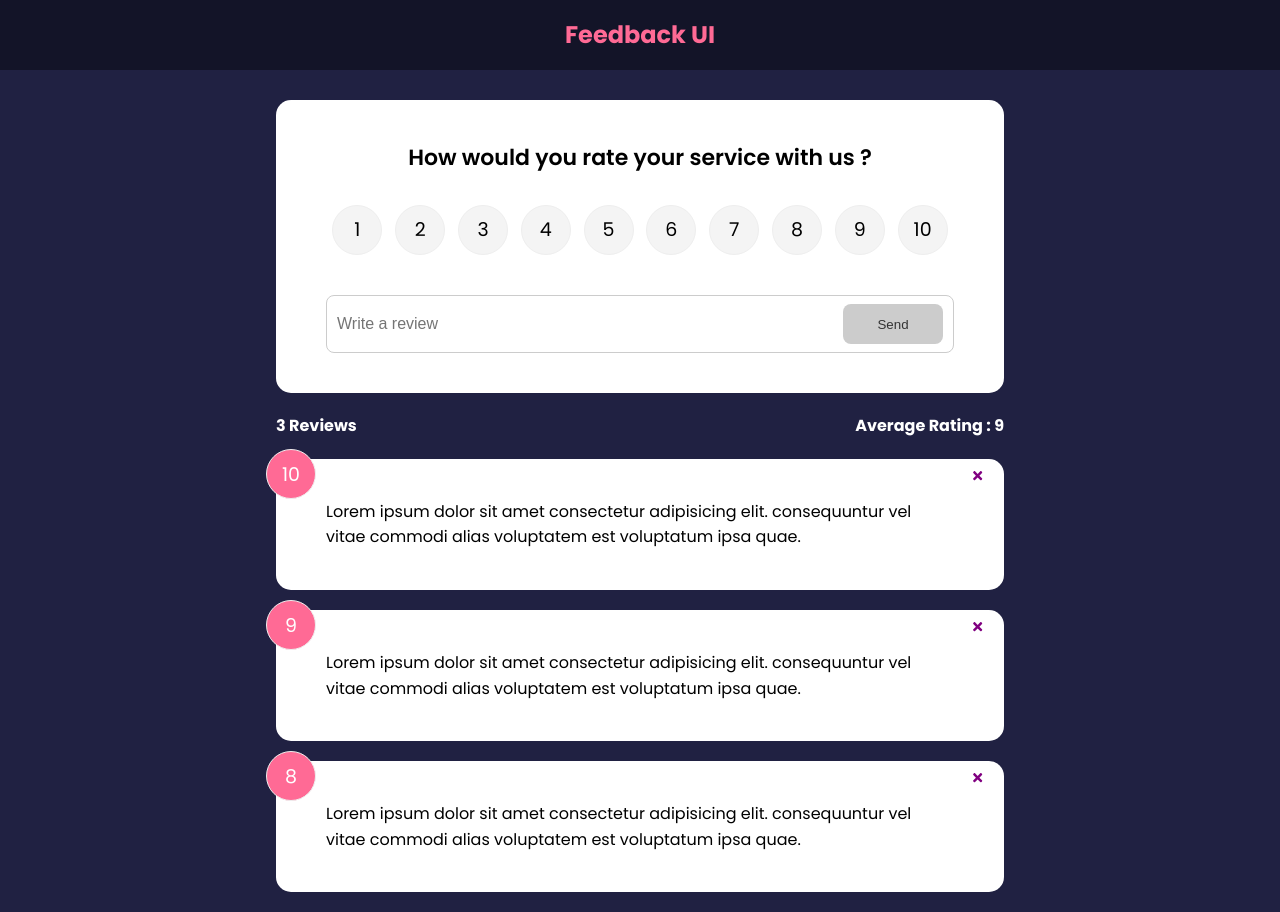
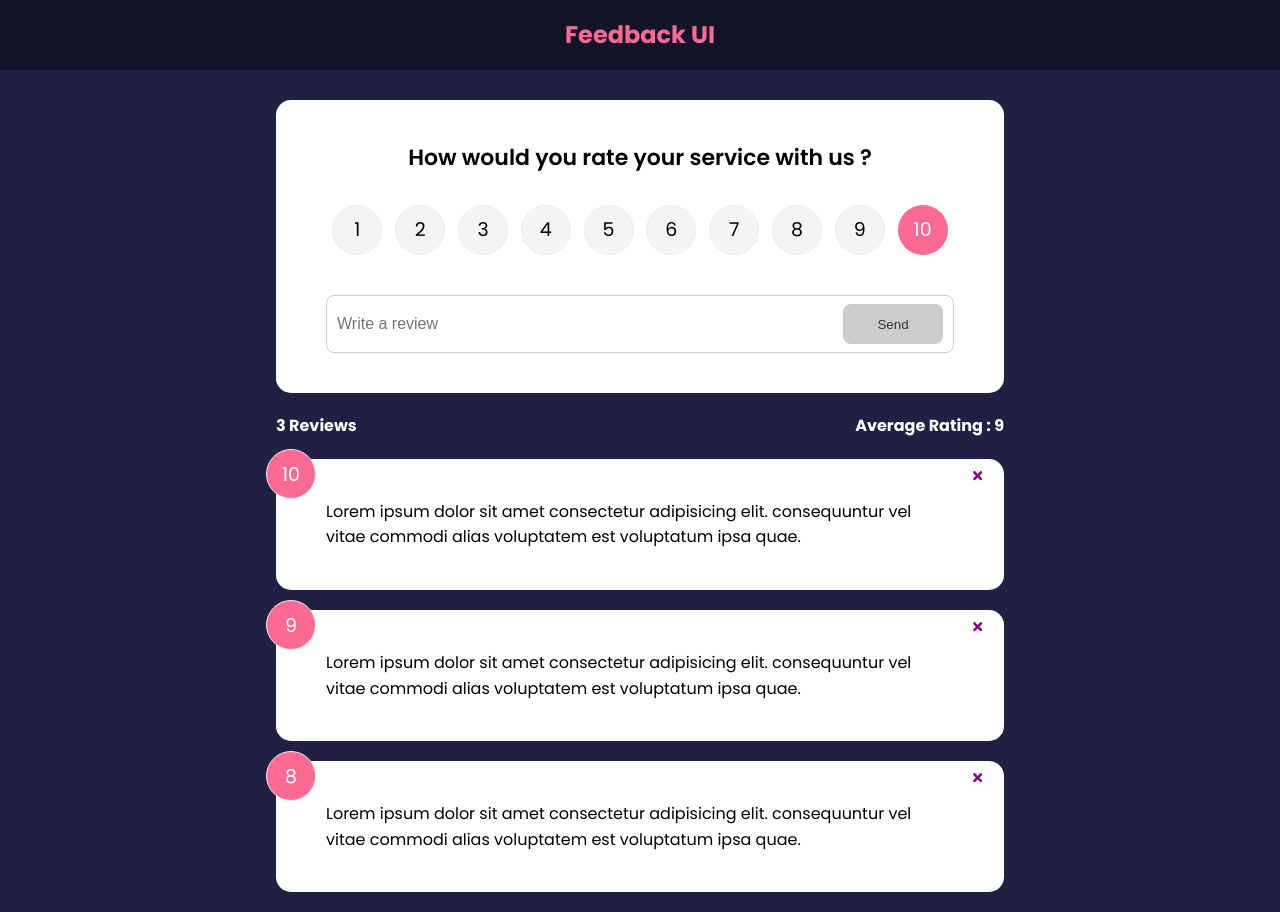
Before and after one commit to ssgng/Feedback-App, a React (Create React App) app: page / in a window 1280 px wide. Built offline with nearby package versions, Linux system fonts and the light colour scheme.

Commit message:
I had some problems with feedbackForm section and RatingSelect section. I couldnt take clients rating and use that. I solve the problem and now app runs perfectly

```diff
--- a/src/App.js
+++ b/src/App.js
@@ -1,3 +1,4 @@
+import { v4 as uuidv4 } from "uuid"
 import { useState } from "react"
 import Header from "./components/Header"
 import FeedbackList from "./components/FeedbackList"
@@ -8,7 +9,12 @@
 
 function App (){
 
-    const [feedback,setFeedback] = useState(FeedbackData) // state imizi FeedbackDatadan yolladiks
+    const [feedback,setFeedback] = useState(FeedbackData)
+
+    const addFeedback = (newFeedback) => {
+        newFeedback.id= uuidv4()
+        setFeedback([newFeedback, ...feedback])
+    }
 
     const deleteFeedback= (id) => {
         if(window.confirm('Are you sure ? ')){
@@ -23,10 +29,10 @@
         <>
             <Header />
             <div className='container'>
-                <FeedbackForm/>
+                <FeedbackForm handleAdd={addFeedback}/>
                 <FeedbackStats feedback={feedback} />
                 <FeedbackList feedback={feedback}
-                handleDelete={deleteFeedback}/> {/* useState blogunda adini feedback verdik ve burda erismek icin FeedbacListten bunu alabilmeliyiz. Bu yuzden buraya feedback={feedback} bunu yazdik.*/}
+                handleDelete={deleteFeedback}/>
             </div>
         </>
 
--- a/src/components/FeedbackForm.jsx
+++ b/src/components/FeedbackForm.jsx
@@ -3,7 +3,7 @@
 import Button from "./shared/Button"
 import RatingSelect from "./RatingSelect"
 
-function FeedbackForm() {
+function FeedbackForm({handleAdd}) {
     const [text,setText] = useState('')
     const [rating,setRating]=useState(10)
     const [btnDisabled,setBtnDisabled] = useState(true)
@@ -24,13 +24,24 @@
         setText(e.target.value)
     }
 
+    const handleSubmit = (e) => {
+        e.preventDefault()
+        if(text.trim().length>10){
+            const newFeedback ={
+                text,
+                rating
+            }
+            handleAdd(newFeedback)
 
+            setText("")
+        }
+    }
 
     return (
-        <Card>
-            <form >
+        <Card >
+            <form onSubmit = {handleSubmit}>
                 <h2>How would you rate your service with us ? </h2>
-                <RatingSelect/>
+                <RatingSelect select={(rating) => setRating(rating)}/>
                 <div className="input-group">
                     <input
                     onChange={handleTextChange}
--- a/src/components/RatingSelect.jsx
+++ b/src/components/RatingSelect.jsx
@@ -1,6 +1,11 @@
-function RatingSelect({ select, selected }) {
+import {useState} from 'react'
+
+function RatingSelect({select}) {
+
+    const [selected, setSelected] = useState(10)
 
     const handleChange = (e) => {
+      setSelected(+e.currentTarget.value)
       select(+e.currentTarget.value)
     }
 
```
Lines whose indentation alone changed are shown as unchanged.
